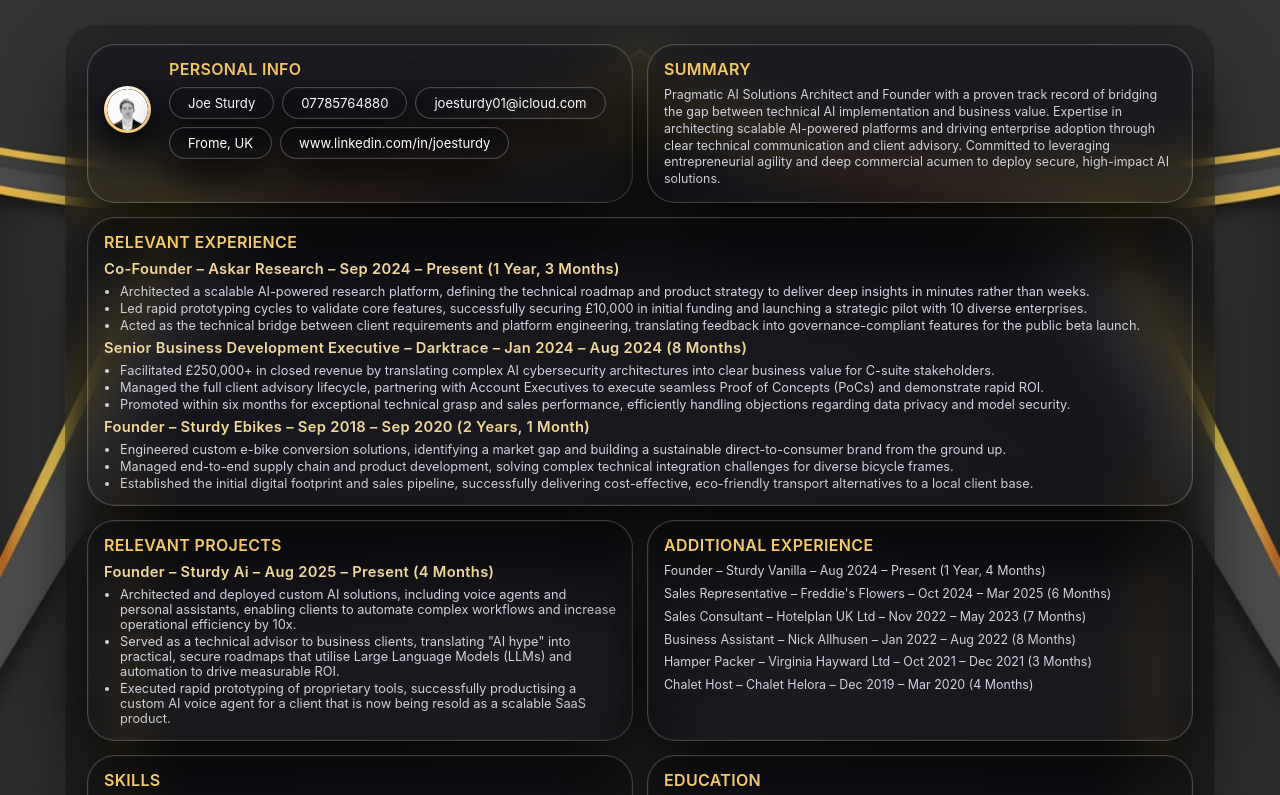
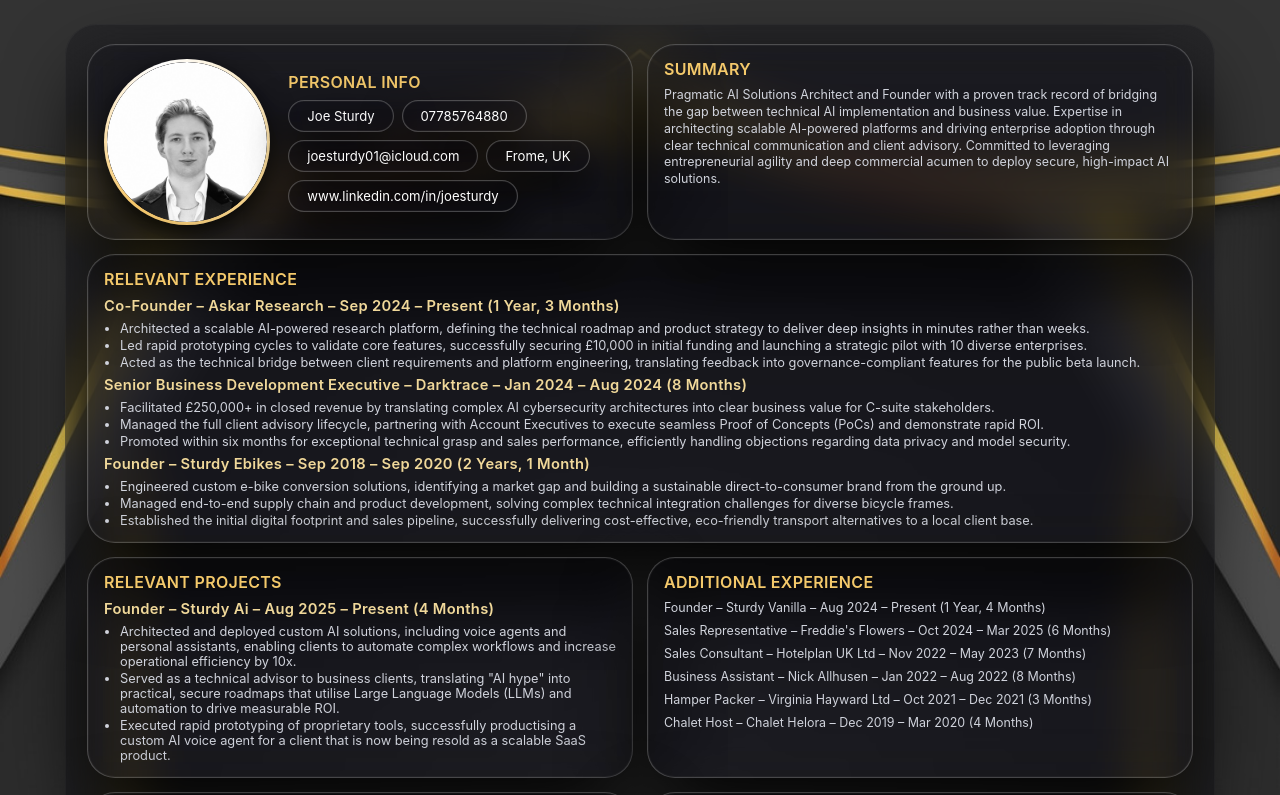
Before and after one commit to joesturdy01/cv, a plain HTML site: page index.html in a window 1280 px wide. Shown: the top 795 px of the page. Drawn offline with Linux system fonts and the light colour scheme; a web font is replaced by a local one.

Commit message:
Increase avatar image size

```diff
--- a/index.html
+++ b/index.html
@@ -280,7 +280,7 @@
       }
 
       .avatar-circle {
-        width: 78px;
+        width: 390px;
         height: auto;
         aspect-ratio: 1 / 1;
         border-radius: 50%;
```
